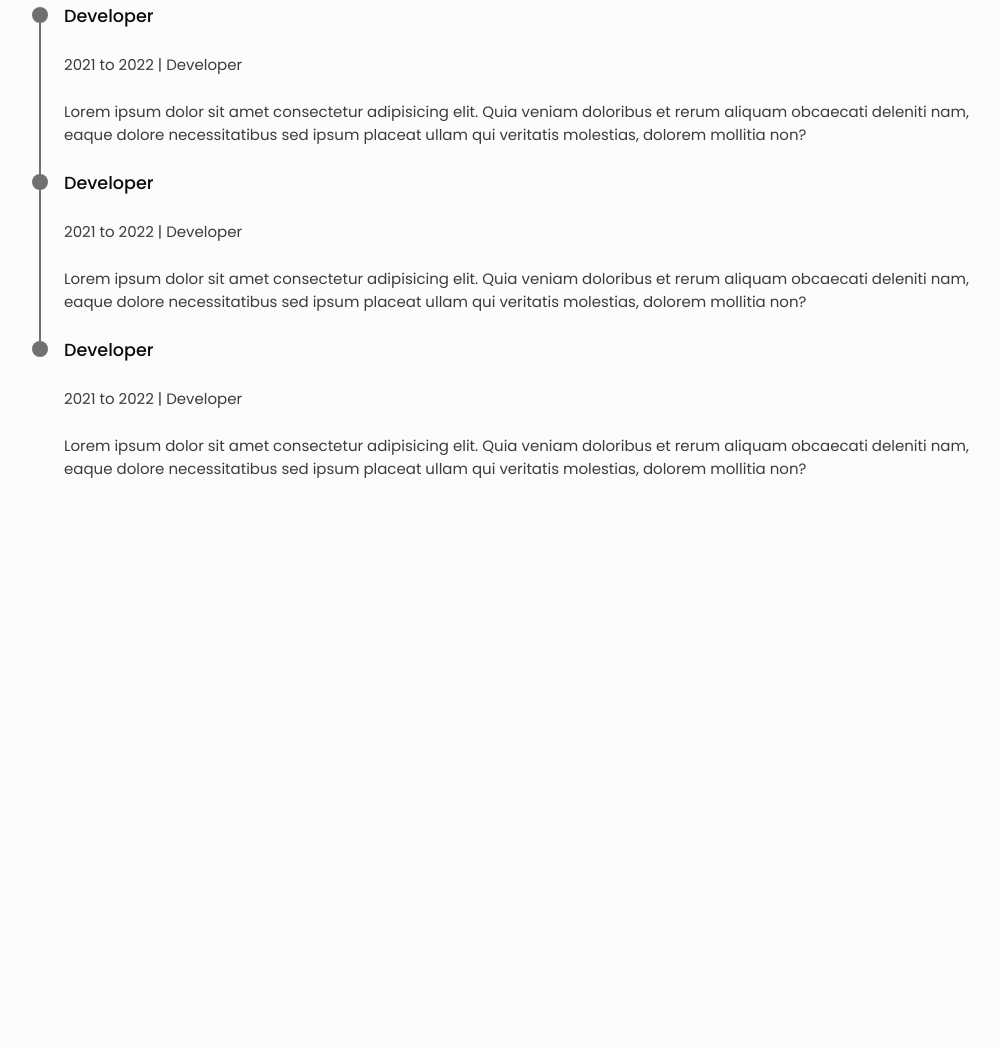
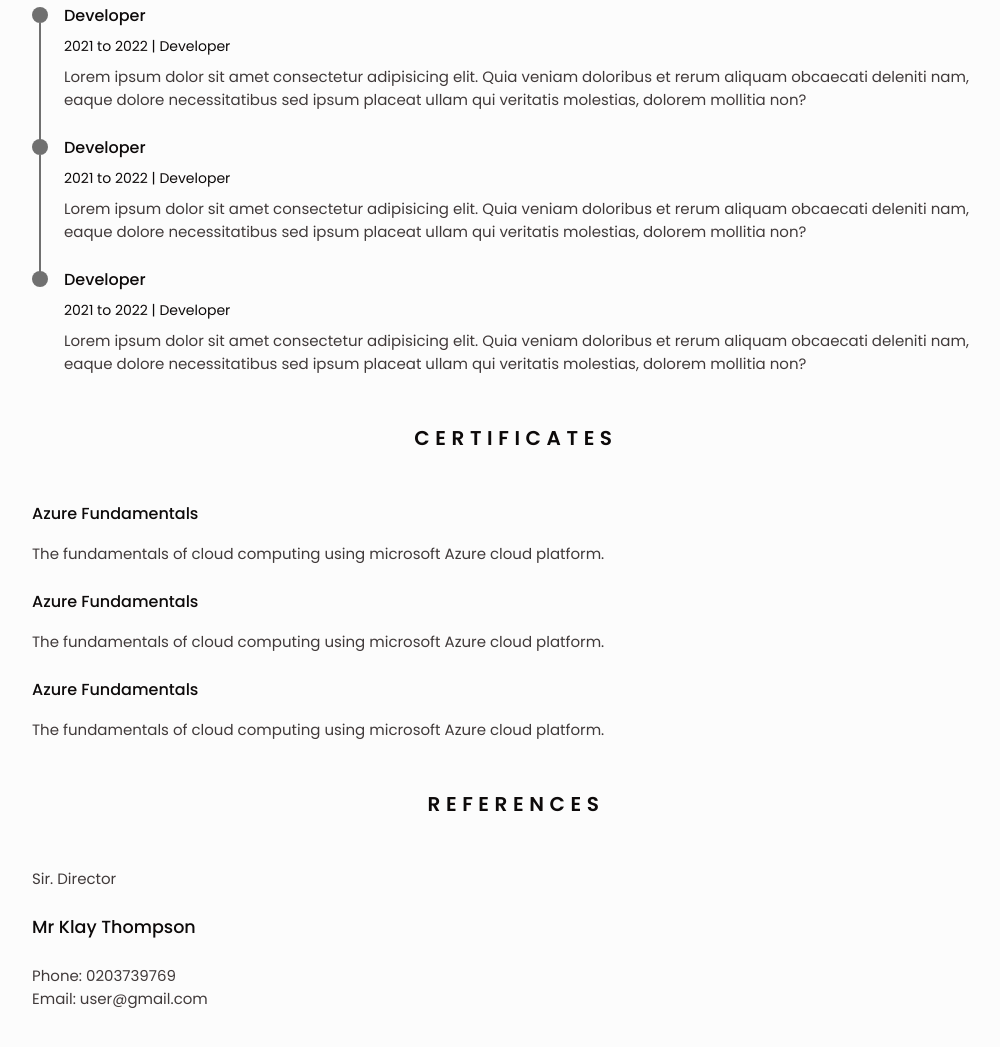
Before and after one commit to NullPointer3/responsive-resume, a plain HTML site: page index.html in a window 1280 px wide. Shown: the part 1665-2712 px from the top of the page, without its empty margins (16-1016 px from the left). Before the commit the page ends 2217 px from the top, so only its background shows below. Drawn offline with nearby package versions, Linux system fonts and the light colour scheme.

Commit message:
experience & references

```diff
--- a/assets/style/style.css
+++ b/assets/style/style.css
@@ -319,15 +319,18 @@ img {
     transform: translate(7px, 0);
 }
 
-.education__data {
+.education__data,
+.experience__data {
     gap: .5rem;
 }
 
-.education__title {
+.education__title,
+.experience__title {
     font-size: var(--h3-font-size);
 }
 
-.education__studies {
+.education__studies,
+.experience__company {
     font-size: var(--small-font-size);
     color: var(--title-color);
 }
@@ -359,3 +362,9 @@ img {
     border-radius: 50%;
     margin-right: .75rem;
 }
+
+/*=========== Certificates ==========*/
+.certificate__title {
+    font-size: var(--h3-font-size);
+    margin-bottom: var(--mb-1);
+}
--- a/index.html
+++ b/index.html
@@ -275,7 +275,53 @@
                                     sed ipsum placeat ullam qui veritatis molestias, dolorem mollitia non?</p>
                             </div>
                         </div>
+                    </div>
+                </section>
 
+                <!--============ Certificates ==============-->
+                <section class="certificate section" id="certificate">
+                    <h2 class="section__title">Certificates</h2>
+
+                    <div class="certificate__container bd-grid">
+                        <div class="certificate__content">
+                            <h3 class="certificate__title">Azure Fundamentals</h3>
+
+                            <p class="certificate__description">The fundamentals of cloud computing
+                                using microsoft Azure cloud platform.
+                            </p>
+                        </div>
+
+                        <div class="certificate__content">
+                            <h3 class="certificate__title">Azure Fundamentals</h3>
+
+                            <p class="certificate__description">The fundamentals of cloud computing
+                                using microsoft Azure cloud platform.
+                            </p>
+                        </div>
+
+                        <div class="certificate__content">
+                            <h3 class="certificate__title">Azure Fundamentals</h3>
+
+                            <p class="certificate__description">The fundamentals of cloud computing
+                                using microsoft Azure cloud platform.
+                            </p>
+                        </div>
+                    </div>
+                </section>
+
+                <!--======== References =========-->
+                <section class="references section" id="references">
+                    <h2 class="section__title">References</h2>
+
+                    <div class="references__container bd-grid">
+                        <div class="references__content bd-grid">
+                            <span class="references__subtitle">Sir. Director</span>
+                            <h3 class="references__title">Mr Klay Thompson</h3>
+                            <ul class="references__content">
+                                <li>Phone: 0203739769</li>
+                                <li>Email: user@gmail.com</li>
+                            </ul>
+                        </div>
                     </div>
                 </section>
             </div>
```
